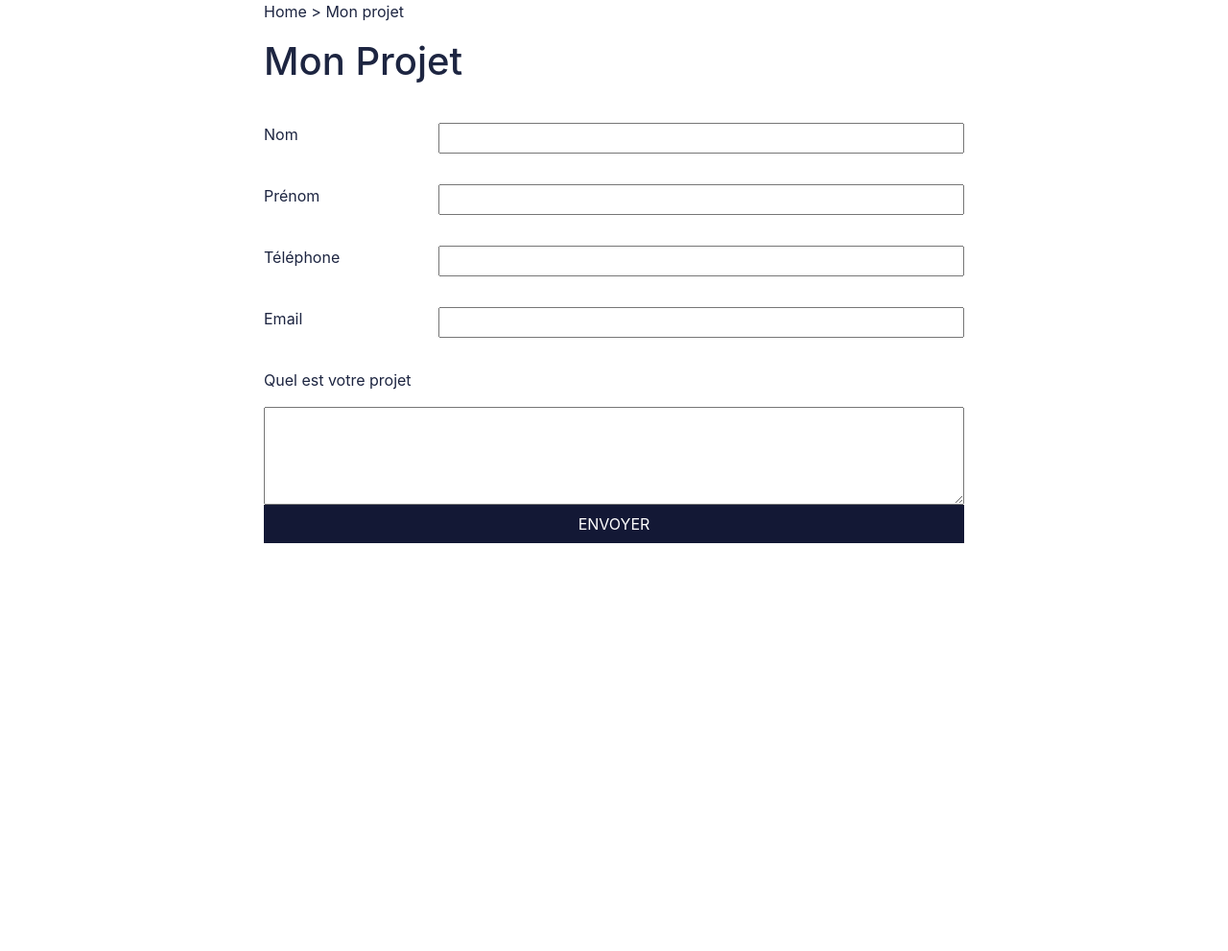
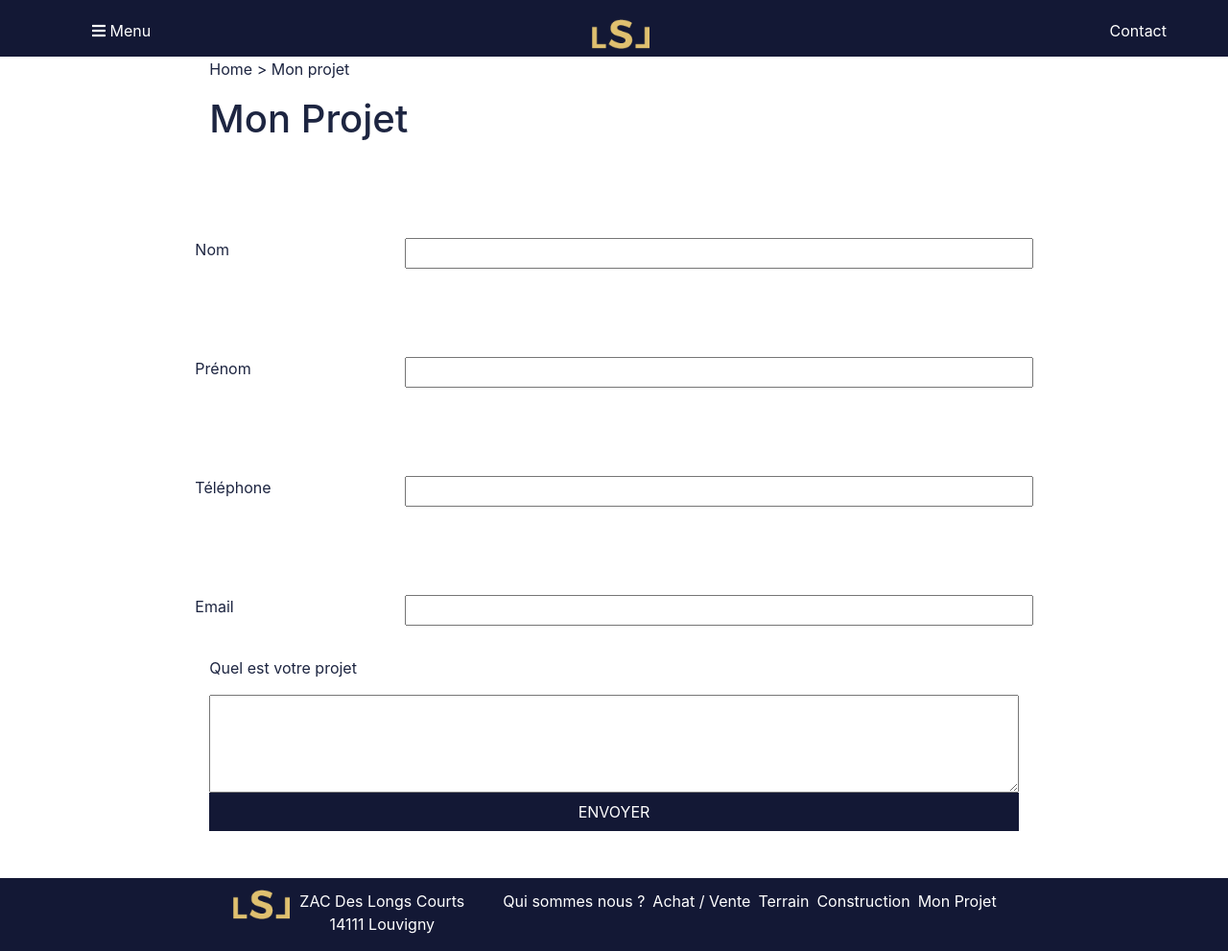
Before and after one commit to ValentinMartin/Projet-BootStrap-IPI, a plain HTML site: page form.html in a window 1280 px wide. Shown: the whole page at 96% size. Before the commit the page ends 800 px from the top, so only its background shows below. Drawn offline with Linux system fonts and the light colour scheme.

Commit message:
ajout layout

```diff
--- a/css/formulaire.css
+++ b/css/formulaire.css
@@ -21,6 +21,7 @@ main{
 	padding-top: 0.5rem;
 	padding-bottom: 0.5rem;
 	border: none;
+	margin-bottom: 3rem;
 }
 .ligneLabel{
 	margin-top: 2rem;
--- a/css/solution.css
+++ b/css/solution.css
@@ -9,4 +9,5 @@
 }
 .divCentre img{
 	width: 100%;
+	z-index: -100;
 }
--- a/form.html
+++ b/form.html
@@ -5,10 +5,27 @@
 	<meta charset="utf-8">
 	<link rel="stylesheet" type="text/css" href="css/bootstrap.min.css"/>
 	<link rel="stylesheet" type="text/css" href="css/formulaire.css"/>
+  	<link rel="stylesheet" href="css/layout.css">
 	<link rel="stylesheet" href="https://use.fontawesome.com/releases/v5.3.1/css/all.css" integrity="sha384-mzrmE5qonljUremFsqc01SB46JvROS7bZs3IO2EmfFsd15uHvIt+Y8vEf7N7fWAU" crossorigin="anonymous">
 </head>
 <body>
-
+	<header>
+		<nav class="navbar">
+			<div class="navcontainer">
+				<div class="items-responsive-nav">
+					<div class="responsive-nav">
+						<i class="fa fa-bars"></i> Menu
+					</div>
+				</div>
+				<div class="items-responsive-nav">
+					<img class="logo" src="img/logo.png" alt="logo">
+				</div>
+				<div class="items-responsive-nav">
+					<div class="responsive-nav">Contact</div>
+				</div>
+			</div>
+		</nav>
+	</header>
 <main>
 	<div class="container">
 		<div class="row">
@@ -61,6 +78,24 @@
 		</div>
 	</div>
 </main>
-
+<footer>
+	<div class="footercontainer">
+		<div class="items-responsive-nav">
+			<img class="logo" src="img/logo.png" alt="logo">
+		</div>
+		<div class="items-responsive-nav">
+			<p>ZAC Des Longs Courts <br/>14111 Louvigny</p>
+		</div>
+		<div class="items-responsive-nav">
+			<ul>
+				<li><a class="share" href="#" target="_blank">Qui sommes nous ?</a></li>
+				<li><a class="share" href="#" target="_blank">Achat / Vente</a></li>
+				<li><a class="share" href="#" target="_blank">Terrain</a></li>
+				<li><a class="share" href="#" target="_blank">Construction</a></li>
+				<li><a class="share" href="#" target="_blank">Mon Projet</a></li>
+			</ul>
+		</div>
+	</div>
+</footer>
 </body>
 </html>
```
Also changed, not shown: solution.html (+40 -5 lines).
